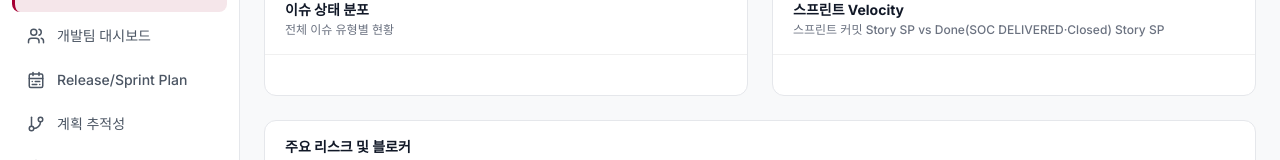
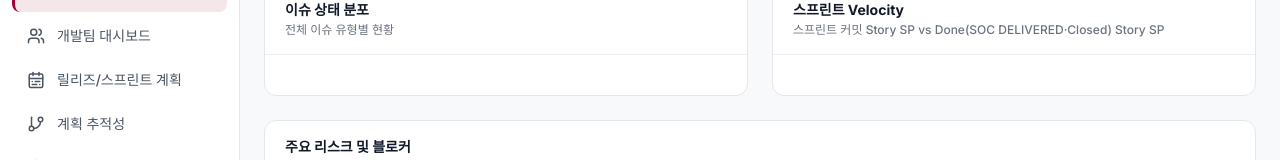
Before and after one commit to ChrisKSM/PM_homework, a React app: page /manager in a window 1280 px wide. Shown: the part 218-378 px from the top of the page. Built offline with nearby package versions, Linux system fonts and the light colour scheme; no server answers.

Commit message:
Rename sidebar menu to 릴리즈/스프린트 계획.
Co-authored-by: Cursor <cursoragent@cursor.com>

```diff
--- a/src/components/layout/Sidebar.tsx
+++ b/src/components/layout/Sidebar.tsx
@@ -6,7 +6,7 @@ import clsx from 'clsx'
 const NAV_ITEMS = [
   { to: '/manager', icon: LayoutDashboard, label: '책임자 대시보드' },
   { to: '/devteam', icon: Users, label: '개발팀 대시보드' },
-  { to: '/sprint-plan', icon: CalendarRange, label: 'Release/Sprint Plan' },
+  { to: '/sprint-plan', icon: CalendarRange, label: '릴리즈/스프린트 계획' },
   { to: '/planning', icon: GitBranch, label: '계획 추적성' },
   { to: '/quality', icon: ShieldCheck, label: '품질 이슈' },
   { to: '/procurement', icon: Package, label: '조달 KPI' },
```
Also changed, not shown: 1 other file (tests, documents, lock files or other folders).
